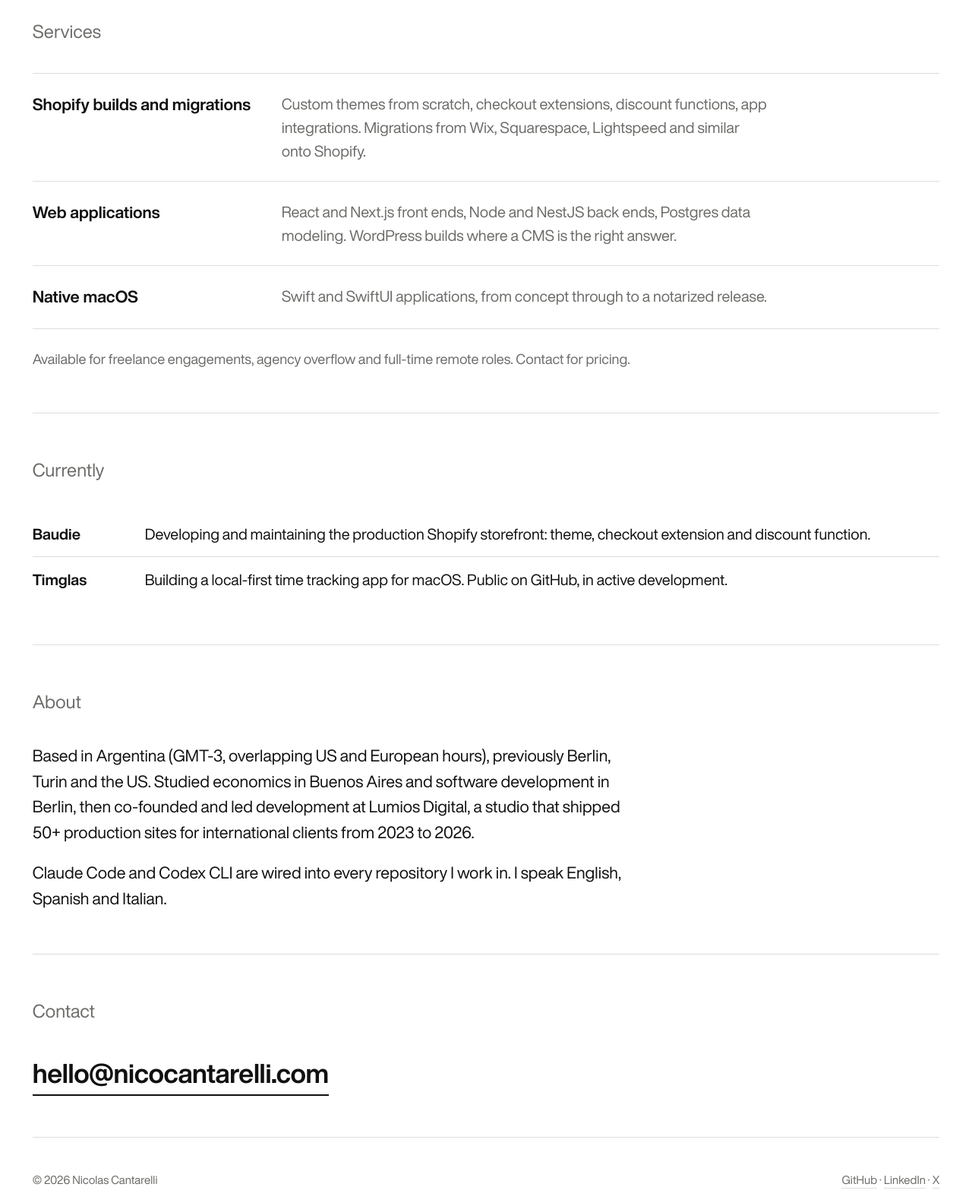
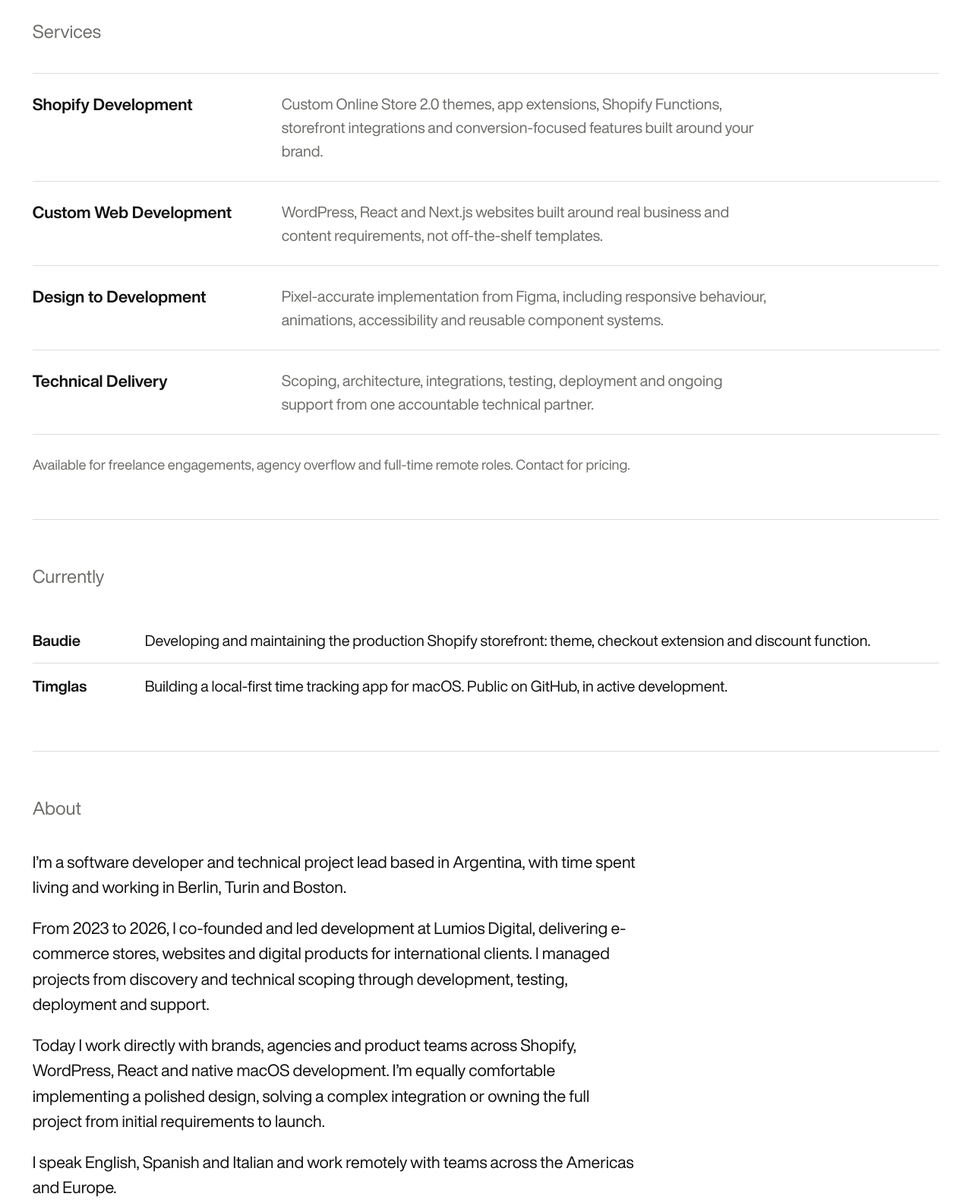
Before and after one commit to nicocantarelli/nicocantarelli-site, a website: page index.html in a window 1280 px wide. Shown: the part 3620-5203 px from the top of the page at 76% size. Drawn offline with Linux system fonts and the light colour scheme.

Commit message:
Rework services lineup, about copy and contact CTA

```diff
--- a/index.html
+++ b/index.html
@@ -153,6 +153,11 @@
   .now-dot { font-weight: 600; font-size: 1.25rem; min-width: 8rem; }
 
   /* contact + footer */
+  .contact-head {
+    font-size: clamp(1.7rem, 3vw, 2.6rem); font-weight: 600;
+    letter-spacing: -0.02em; line-height: 1.1; margin-bottom: 18px;
+  }
+  .contact-sub { font-size: 1.35rem; color: var(--dim); max-width: 58ch; margin-bottom: 40px; }
   .contact-mail {
     font-size: clamp(1.3rem, 3vw, 2.2rem); font-weight: 600;
     letter-spacing: -0.01em; color: var(--ink); text-decoration: none;
@@ -266,16 +271,20 @@
     <p class="label">Services</p>
     <div class="svc">
       <div class="svc-row">
-        <h3>Shopify builds and migrations</h3>
-        <p>Custom themes from scratch, checkout extensions, discount functions, app integrations. Migrations from Wix, Squarespace, Lightspeed and similar onto Shopify.</p>
+        <h3>Shopify Development</h3>
+        <p>Custom Online Store 2.0 themes, app extensions, Shopify Functions, storefront integrations and conversion-focused features built around your brand.</p>
       </div>
       <div class="svc-row">
-        <h3>Web applications</h3>
-        <p>React and Next.js front ends, Node and NestJS back ends, Postgres data modeling. WordPress builds where a CMS is the right answer.</p>
+        <h3>Custom Web Development</h3>
+        <p>WordPress, React and Next.js websites built around real business and content requirements, not off-the-shelf templates.</p>
       </div>
       <div class="svc-row">
-        <h3>Native macOS</h3>
-        <p>Swift and SwiftUI applications, from concept through to a notarized release.</p>
+        <h3>Design to Development</h3>
+        <p>Pixel-accurate implementation from Figma, including responsive behaviour, animations, accessibility and reusable component systems.</p>
+      </div>
+      <div class="svc-row">
+        <h3>Technical Delivery</h3>
+        <p>Scoping, architecture, integrations, testing, deployment and ongoing support from one accountable technical partner.</p>
       </div>
     </div>
     <p class="avail">Available for freelance engagements, agency overflow and full-time remote roles. Contact for pricing.</p>
@@ -296,13 +305,17 @@
   <section>
     <p class="label">About</p>
     <div class="prose">
-      <p>Based in Argentina (GMT-3, overlapping US and European hours), previously Berlin, Turin and the US. Studied economics in Buenos Aires and software development in Berlin, then co-founded and led development at Lumios Digital, a studio that shipped 50+ production sites for international clients from 2023 to 2026.</p>
-      <p>Claude Code and Codex CLI are wired into every repository I work in. I speak English, Spanish and Italian.</p>
+      <p>I’m a software developer and technical project lead based in Argentina, with time spent living and working in Berlin, Turin and Boston.</p>
+      <p>From 2023 to 2026, I co-founded and led development at Lumios Digital, delivering e-commerce stores, websites and digital products for international clients. I managed projects from discovery and technical scoping through development, testing, deployment and support.</p>
+      <p>Today I work directly with brands, agencies and product teams across Shopify, WordPress, React and native macOS development. I’m equally comfortable implementing a polished design, solving a complex integration or owning the full project from initial requirements to launch.</p>
+      <p>I speak English, Spanish and Italian and work remotely with teams across the Americas and Europe.</p>
     </div>
   </section>
 
   <section id="contact">
     <p class="label">Contact</p>
+    <p class="contact-head">Have something worth building?</p>
+    <p class="contact-sub">Whether you have finished designs, an existing product that needs work or only the beginning of an idea, let’s talk about how to make it real.</p>
     <a class="contact-mail" href="mailto:hello@nicocantarelli.com">hello@nicocantarelli.com</a>
   </section>
 
```
